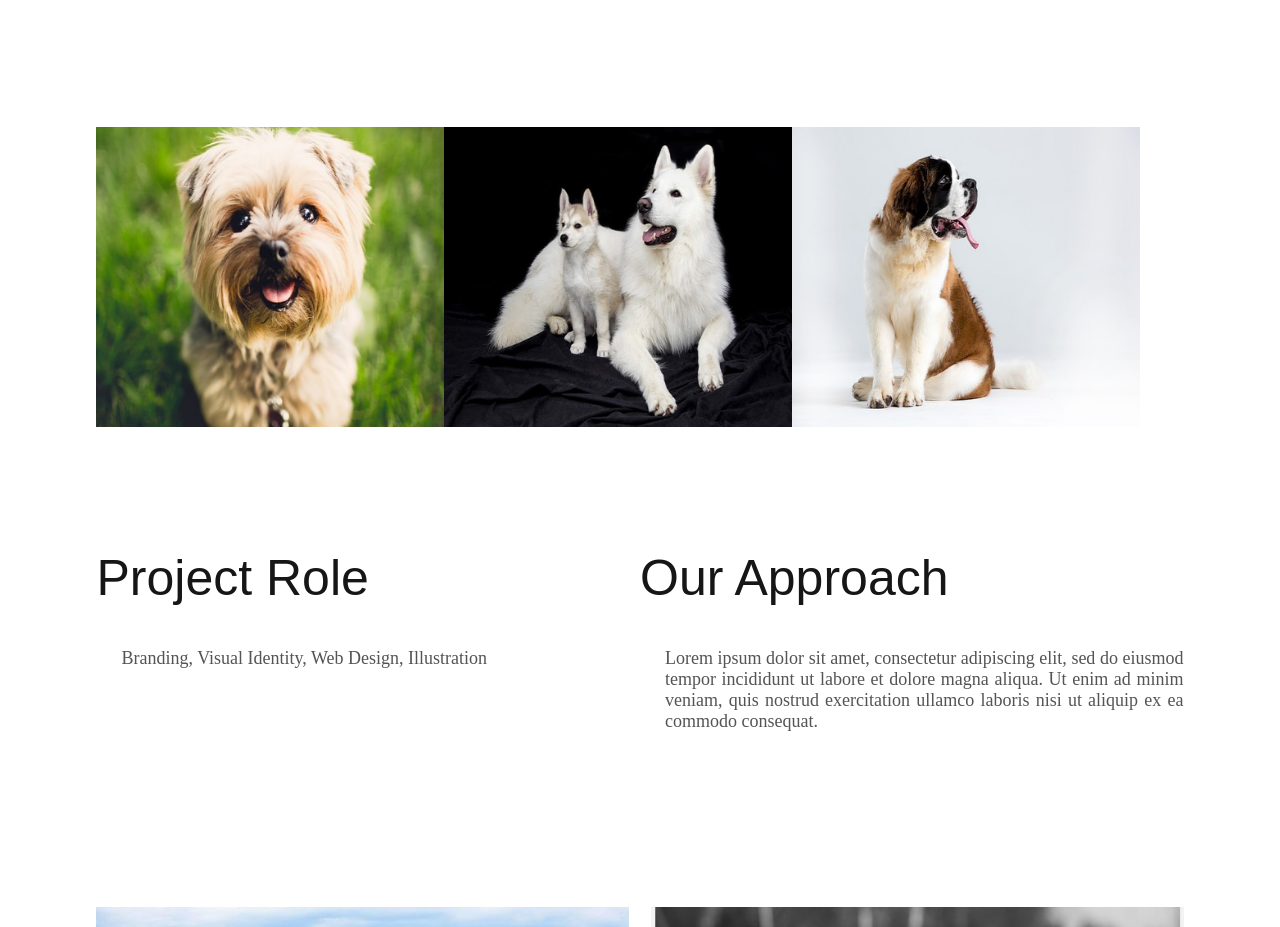
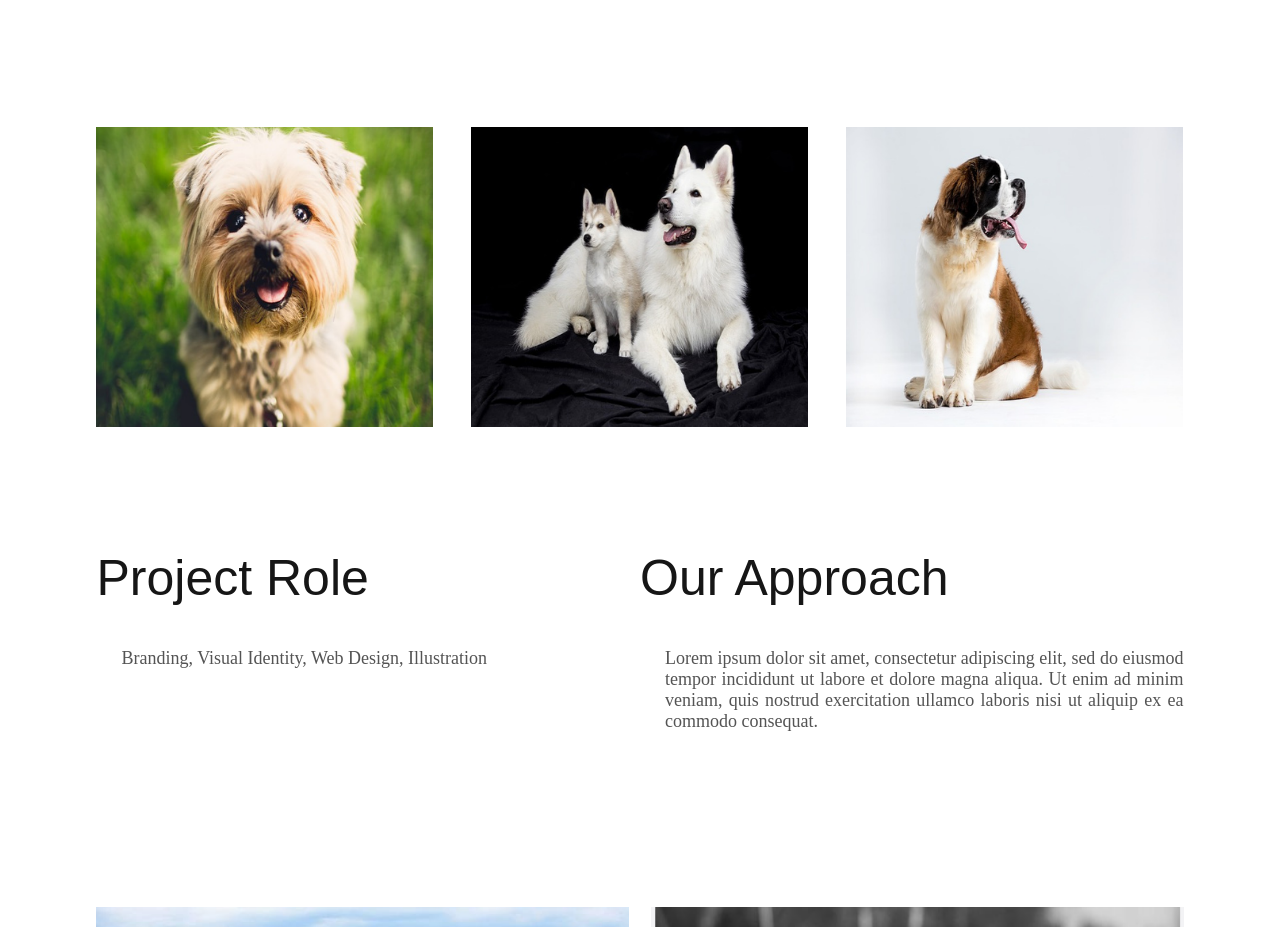
Before and after one commit to Shahadat707/Kisbag-Design-Studio, a plain HTML site: page index.html in a window 1280 px wide. Shown: the part 1500-2427 px from the top of the page. Drawn offline with Linux system fonts and the light colour scheme.

Commit message:
Update style.css

```diff
--- a/Css/style.css
+++ b/Css/style.css
@@ -156,15 +156,17 @@ header {
     height: 300px;
     float: left;
 
-background-color: white;}
+    background-color: white;
+}
 
 .item_one {
 
     float: left;
-    width: 32%;
+    width: 31%;
 
     height: 100%;
-    /* border-right: 25px solid white; */
+
+    margin-right: 3.5%;
 }
 
 .item_one img {
@@ -174,11 +176,12 @@ background-color: white;}
 
 .item_two {
 
-    width: 32%;
+    width: 31%;
 
     height: 100%;
     float: left;
-    /* border-right: 25px solid white; */
+
+    margin-right: 3.5%;
 }
 
 .item_two img {
@@ -189,7 +192,7 @@ background-color: white;}
 
 .item_three {
 
-    width: 32%;
+    width: 31%;
     float: left;
     height: 100%;
 
@@ -198,6 +201,7 @@ background-color: white;}
 .item_three img {
     width: 100%;
     height: 100%;
+    float: left;
 }
 
 .Container_three {
```
